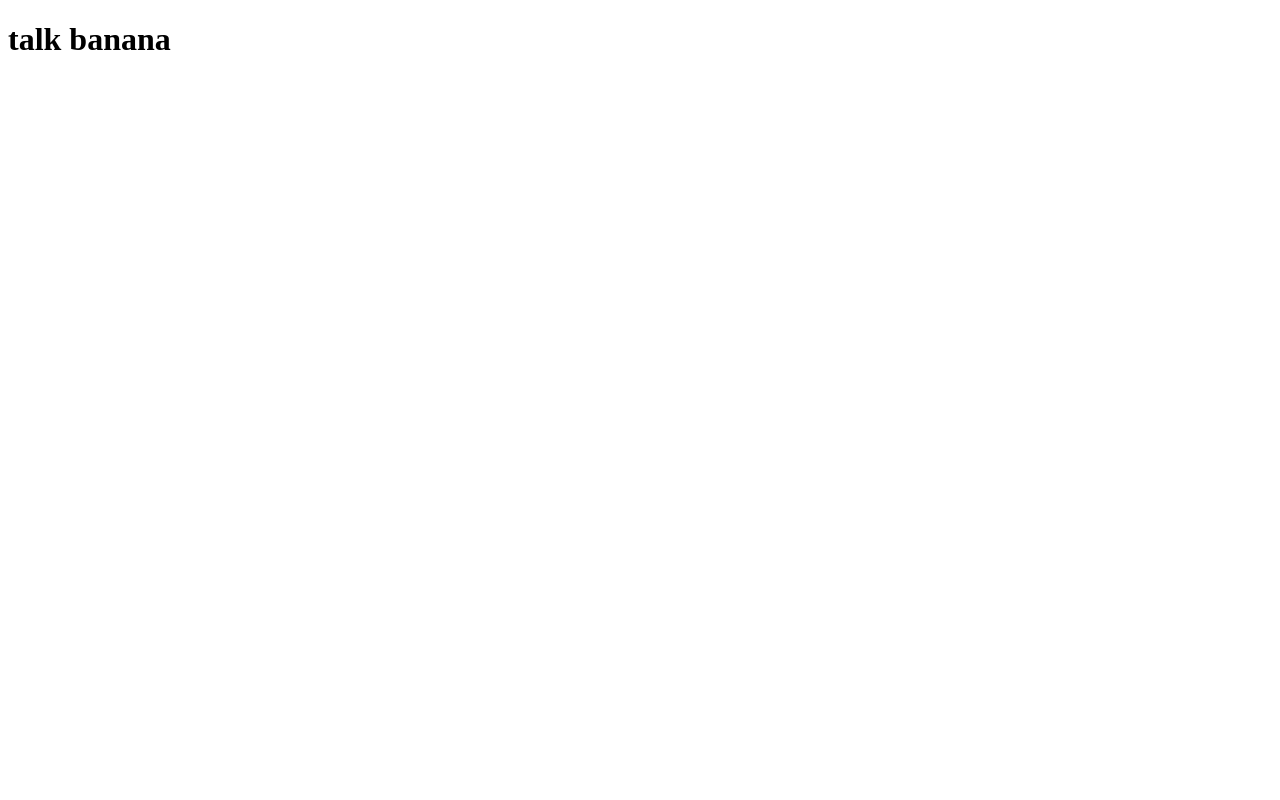
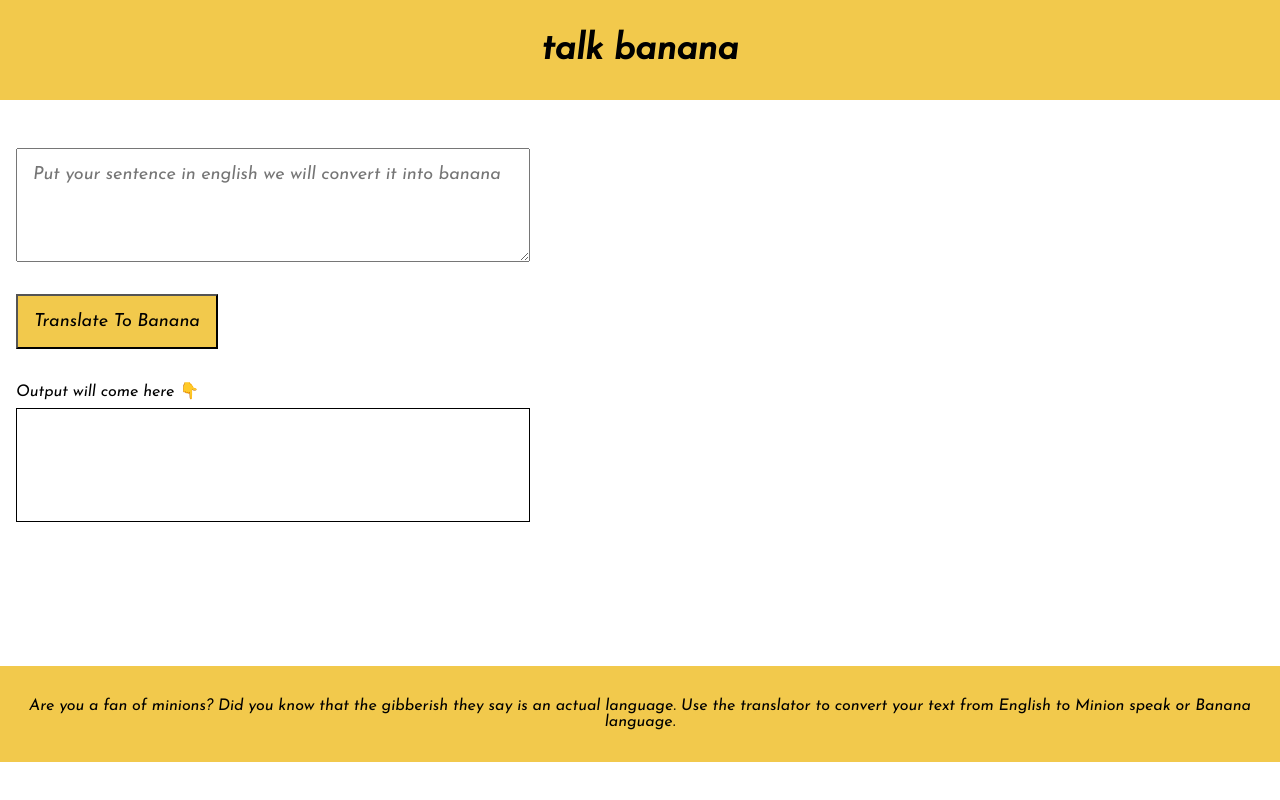
Before and after one commit to PawarNiketan/neog-camp-banana-speak, a plain HTML site: page index.html in a window 1280 px wide. Drawn offline with Linux system fonts and the light colour scheme.

Commit message:
mark6-banana language translator

```diff
--- /dev/null
+++ b/app.js
@@ -0,0 +1,29 @@
+var btnTranslate = document.querySelector("#btn-translate");
+var txtInput = document.querySelector("#text-input");
+var txtOutput = document.querySelector("#output");
+
+var serverUrl = "https://api.funtranslations.com/translate/minion.json";
+
+function getTranslationUrl(text) {
+    return serverUrl + "?" + "text=" + text
+}
+
+function errorHandler(error) {
+    console.log("Error occurred", error)
+    alert("Something went wrong with server! try again after some time.")
+}
+
+function clickhandler() {
+    //taking input
+    var inputText = txtInput.value;
+
+    //calling server for processinng
+    fetch(getTranslationUrl(inputText))
+        .then(response => response.json())
+        .then(json => {
+            var translatedText = json.contents.translated;
+            txtOutput.innerText = translatedText; //output
+        })
+        .catch(errorHandler)
+};
+btnTranslate.addEventListener("click", clickhandler)
--- a/index.html
+++ b/index.html
@@ -1,12 +1,32 @@
 <!DOCTYPE html>
 <html lang="en">
+
 <head>
     <meta charset="UTF-8">
     <meta http-equiv="X-UA-Compatible" content="IE=edge">
     <meta name="viewport" content="width=device-width, initial-scale=1.0">
     <title>banana speak</title>
+    <link rel="stylesheet" href="style.css">
 </head>
+
 <body>
-    <h1>talk banana</h1>
+    <div class="header">talk banana</div>
+    <div class="center">
+        <textarea id="text-input" placeholder="Put your sentence in english we will convert it into banana" id=""
+            cols="30" rows="10"></textarea>
+        <button id="btn-translate">Translate To Banana</button>
+
+        <div>Output will come here 👇</div>
+        <div id="output"></div>
+    </div>
+    <footer class="footer">
+        <p class="footer-paragraph">
+            Are you a fan of minions? Did you know that the gibberish they say is an actual language. Use the translator
+            to convert your text from English to Minion speak or Banana language.
+        </p>
+    </footer>
+
+    <script src="app.js" type="text/javascript"></script>
 </body>
+
 </html>
--- /dev/null
+++ b/style.css
@@ -0,0 +1,57 @@
+@import url('https://fonts.googleapis.com/css2?family=Josefin+Sans:ital@1&display=swap');
+body{
+    font-family: 'Josefin Sans', sans-serif;
+    margin: 0%;
+}
+:root{
+    --primary-color:#f2c94c;
+    --max-width: 600px;
+}
+.header{
+    text-align: center;
+    font-weight: bolder;
+    font-size: 36px;
+    background-color:var(--primary-color);
+    padding: 2rem;
+    display: block;
+}
+.center{
+    max-width: var(--max-width);
+    padding: 1rem;
+}
+textarea{
+    font-family: inherit;
+    font-size: large;
+    width: 80%;
+    height: 10vh;
+    display: block;
+    padding: 1rem;
+    margin-top: 2rem;
+    margin-bottom: 2rem;
+}
+#btn-translate{
+    background-color: var(--primary-color);
+    font-size: large;
+    padding: 1rem;
+    font-family: inherit;
+    margin-bottom: 2rem;
+}
+
+#output{
+    font-size: large;
+    font-family: inherit;
+    border : 1px solid black;
+    height: 10vh;
+    width: 80%;
+    padding: 1rem;
+    margin-top: 0.5rem;
+}
+.footer{
+    margin-top: 8rem;
+    text-align: center;
+}
+.footer-paragraph{
+    background-color:var(--primary-color);
+    display:block;
+    padding: 2rem 1rem;
+}
```
